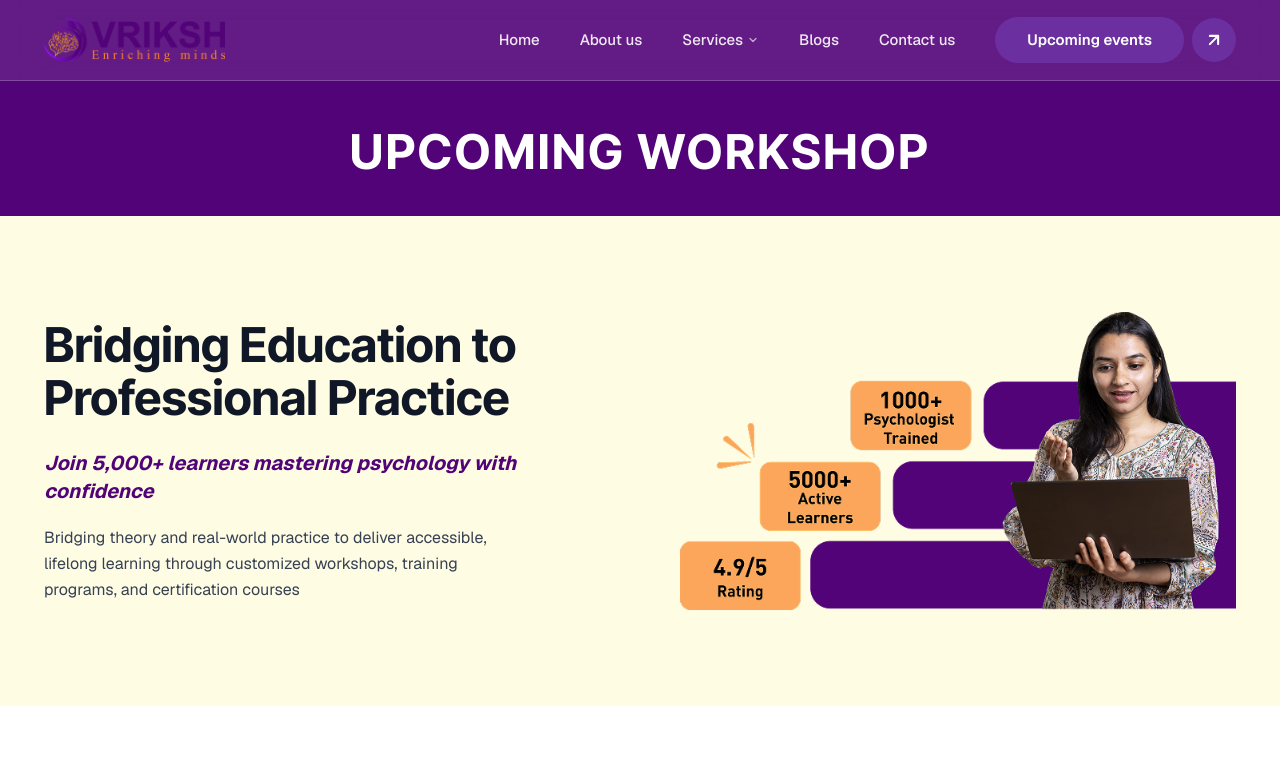
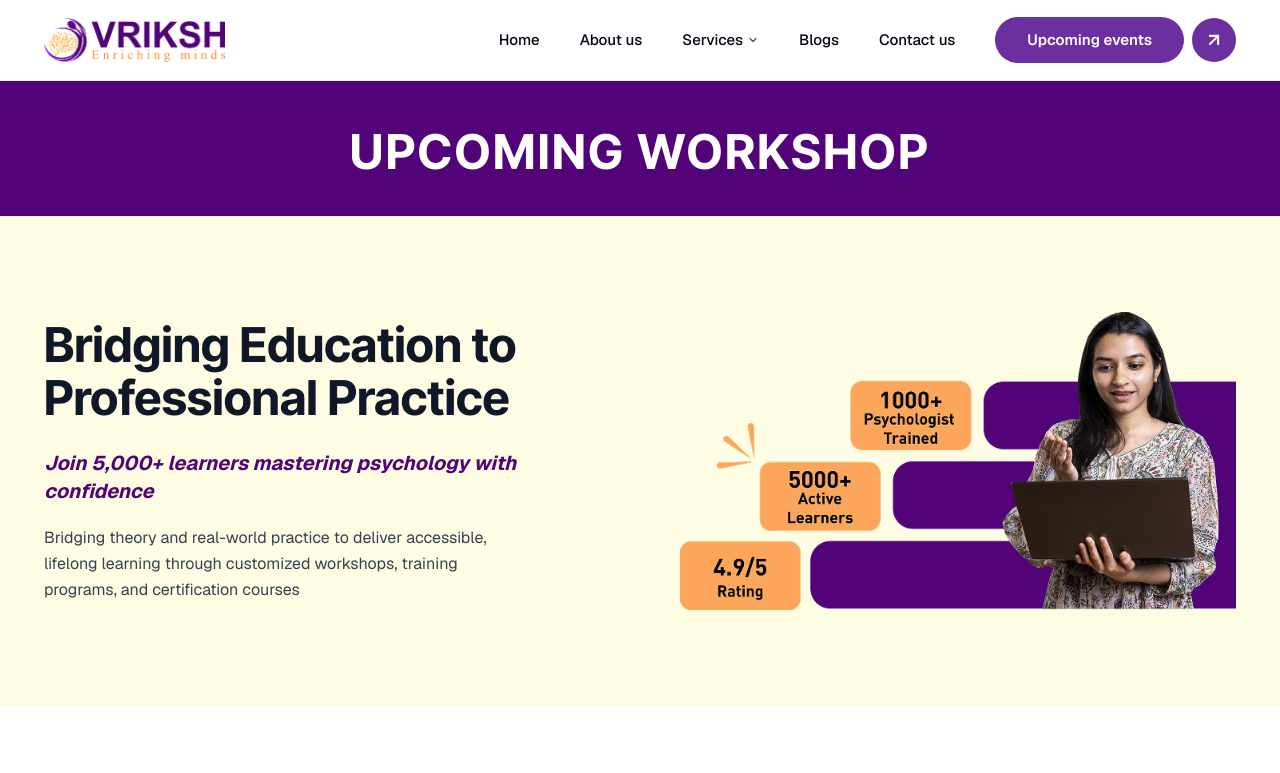
Before and after one commit to VidhunM/vriksh, a React (Vite) app: page /upcoming-events in a window 1280 px wide. Shown: the top 773 px of the page. Built offline with nearby package versions, Linux system fonts and the light colour scheme.

Commit message:
header changes

```diff
--- a/src/components/Header.jsx
+++ b/src/components/Header.jsx
@@ -18,11 +18,17 @@ const Header = () => {
     return () => window.removeEventListener('scroll', handleScroll);
   }, []);
 
-  const headerClasses = isScrolled
-    ? 'bg-brand-purple/40 backdrop-blur-xl border-b border-white/10 shadow-lg'
-    : 'bg-white/10 backdrop-blur-xl border-b border-white/20';
+  const isHomePage = location.pathname === '/';
 
-  const textClasses = 'text-white/90 hover:text-white';
+  const headerClasses = isHomePage
+    ? (isScrolled
+      ? 'bg-brand-purple/40 backdrop-blur-xl border-b border-white/10 shadow-lg'
+      : 'bg-white/10 backdrop-blur-xl border-b border-white/20')
+    : 'bg-white border-b border-gray-100 shadow-sm';
+
+  const textClasses = isHomePage
+    ? 'text-white/90 hover:text-white'
+    : 'text-gray-950 hover:text-brand-purple';
 
   const services = [
     { label: 'Individual Counselling', href: '#individual' },
@@ -120,7 +126,7 @@ const Header = () => {
           </Link>
 
           <button
-            className="lg:hidden ml-4 text-2xl p-2 md:block transition-colors text-white"
+            className={`lg:hidden ml-4 text-2xl p-2 md:block transition-colors ${isHomePage ? 'text-white' : 'text-gray-900'}`}
             onClick={() => setIsMenuOpen(!isMenuOpen)}
           >
             {isMenuOpen ? '✕' : '☰'}
@@ -129,7 +135,7 @@ const Header = () => {
       </div>
 
       {/* Mobile Menu */}
-      <div className={`lg:hidden absolute top-full left-0 w-full bg-brand-purple border-t border-white/10 overflow-hidden transition-all duration-300 shadow-xl ${isMenuOpen ? 'max-h-[500px] opacity-100 py-6' : 'max-h-0 opacity-0 py-0'}`}>
+      <div className={`lg:hidden absolute top-full left-0 w-full ${isHomePage ? 'bg-brand-purple' : 'bg-white'} border-t ${isHomePage ? 'border-white/10' : 'border-gray-100'} overflow-hidden transition-all duration-300 shadow-xl ${isMenuOpen ? 'max-h-[500px] opacity-100 py-6' : 'max-h-0 opacity-0 py-0'}`}>
         <ul className="flex flex-col gap-5 px-6">
           {[
             { label: 'Home', href: '/' },
@@ -142,7 +148,7 @@ const Header = () => {
               {item.href.startsWith('/') ? (
                 <Link
                   to={item.href}
-                  className="block text-lg font-medium text-white/90 hover:text-white"
+                  className={`block text-lg font-medium ${isHomePage ? 'text-white/90 hover:text-white' : 'text-gray-900 hover:text-brand-purple'}`}
                   onClick={() => setIsMenuOpen(false)}
                 >
                   {item.label}
@@ -150,7 +156,7 @@ const Header = () => {
               ) : (
                 <div className="flex flex-col gap-3">
                   <button
-                    className="flex items-center justify-between w-full text-lg font-medium text-white/90 hover:text-white"
+                    className={`flex items-center justify-between w-full text-lg font-medium ${isHomePage ? 'text-white/90 hover:text-white' : 'text-gray-900 hover:text-brand-purple'}`}
                     onClick={() => item.hasDropdown && setIsServicesOpen(!isServicesOpen)}
                   >
                     {item.label}
@@ -168,7 +174,7 @@ const Header = () => {
                           <Link
                             key={service.label}
                             to={service.href}
-                            className="text-white/70 hover:text-white text-base font-medium"
+                            className={`${isHomePage ? 'text-white/70 hover:text-white' : 'text-gray-600 hover:text-brand-purple'} text-base font-medium`}
                             onClick={() => {
                               setIsMenuOpen(false);
                               setIsServicesOpen(false);
@@ -180,7 +186,7 @@ const Header = () => {
                           <a
                             key={service.label}
                             href={service.href}
-                            className="text-white/70 hover:text-white text-base font-medium"
+                            className={`${isHomePage ? 'text-white/70 hover:text-white' : 'text-gray-600 hover:text-brand-purple'} text-base font-medium`}
                             onClick={() => {
                               setIsMenuOpen(false);
                               setIsServicesOpen(false);
@@ -199,7 +205,7 @@ const Header = () => {
           <li className="pt-2">
             <Link
               to="/upcoming-events"
-              className="block w-full bg-white text-brand-purple py-3 rounded-full font-bold text-center"
+              className={`block w-full ${isHomePage ? 'bg-white text-brand-purple' : 'bg-brand-purple text-white'} py-3 rounded-full font-bold text-center`}
               onClick={() => setIsMenuOpen(false)}
             >
               Upcoming events
```
